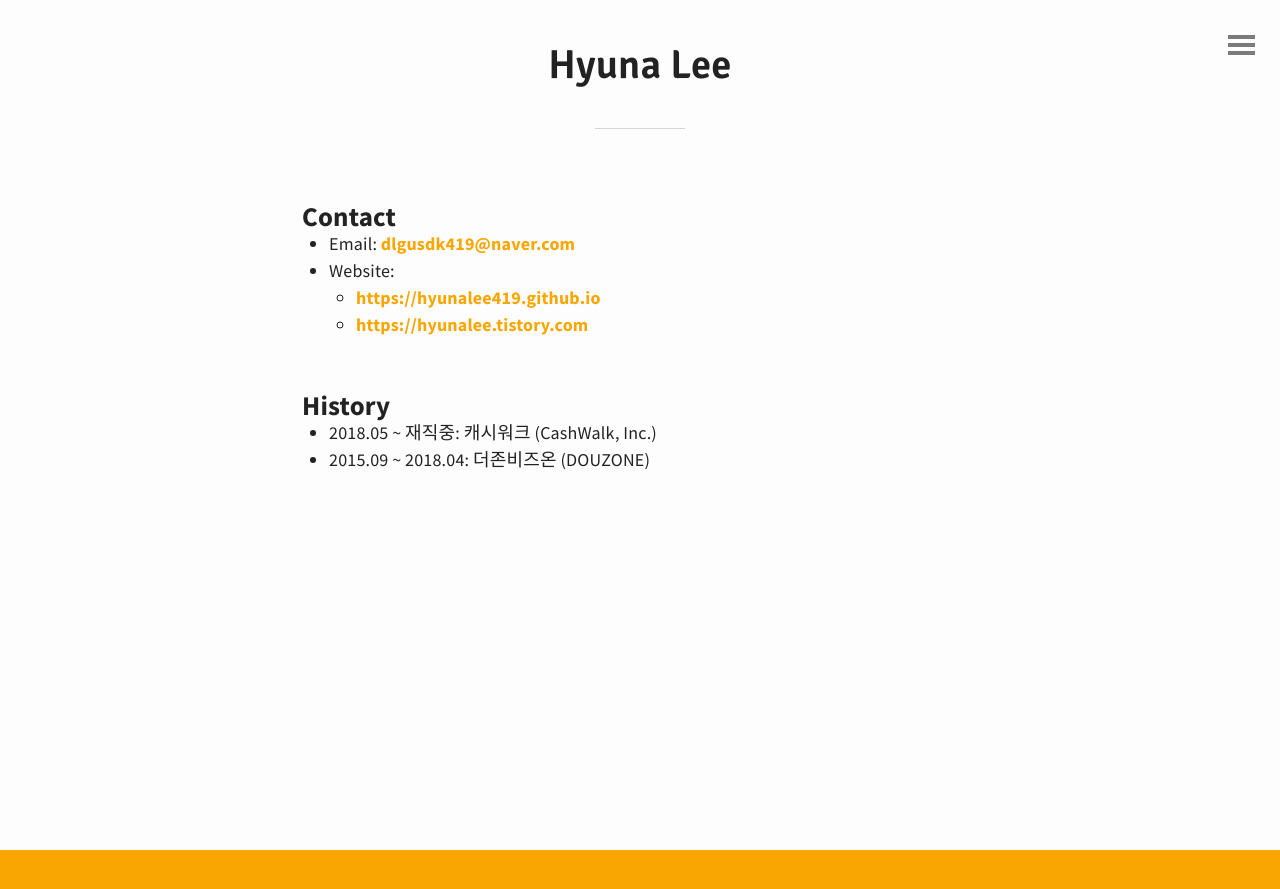
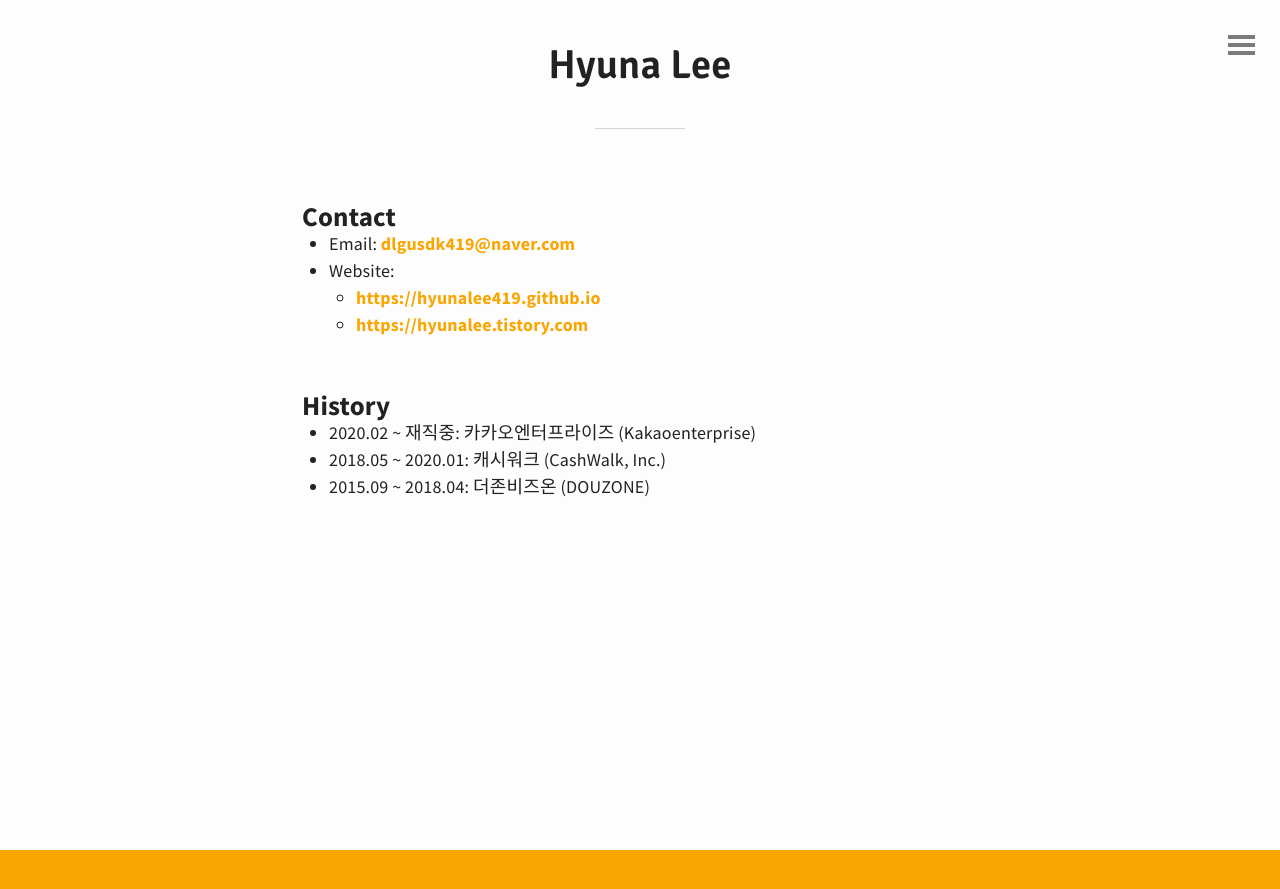
Before and after one commit to hyunalee419/hyunalee419.github.io, a Jekyll site: the page built from about.md, in a window 1280 px wide. Shown: the top 889 px of the page. Built offline with Jekyll 4.4.1, drawn with Linux system fonts in a browser that asks for light colours.

Commit message:
Update about.md

```diff
--- a/about.md
+++ b/about.md
@@ -9,5 +9,6 @@ title: About
     - [https://hyunalee.tistory.com](https://hyunalee.tistory.com)
 
 ## History
-- 2018.05 ~ 재직중: 캐시워크 (CashWalk, Inc.)
+- 2020.02 ~ 재직중: 카카오엔터프라이즈 (Kakaoenterprise)
+- 2018.05 ~ 2020.01: 캐시워크 (CashWalk, Inc.)
 - 2015.09 ~ 2018.04: 더존비즈온 (DOUZONE)
```
